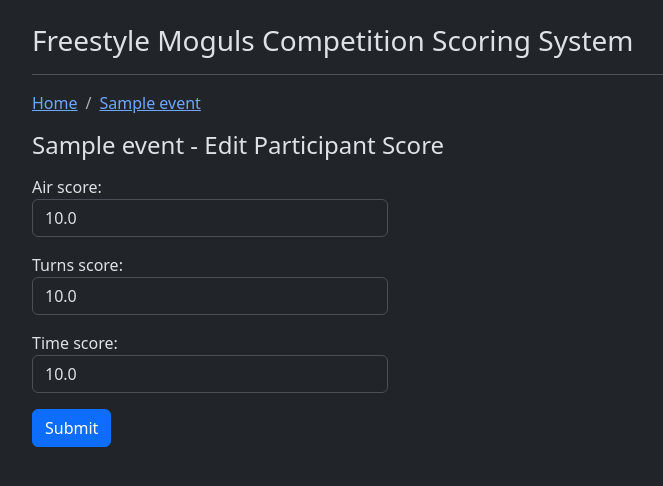
After one commit to ptronico/moguls, a Django app: page /events/1/edit/1/ in a window 1280 px wide. The commit adds this page. Shown: the top 486 px of the page, without its empty margins (50-713 px from the left). Run offline with Django 5.2, Linux system fonts and the light colour scheme; tables that the repository leaves empty hold one stand-in row (values such as "Sample post").

Commit message:
fix: improving precision on ranking by using decimal instead of float

```diff
--- a/src/apps/scores/admin.py
+++ b/src/apps/scores/admin.py
@@ -5,4 +5,4 @@ from .models import Score
 
 @admin.register(Score)
 class ScoreAdmin(admin.ModelAdmin):
-    pass
+    list_display = ["id", "participant", "total_score", "air_score", "turns_score", "time_score"]
--- /dev/null
+++ b/src/apps/scores/forms/edit_score.py
@@ -0,0 +1,38 @@
+from django import forms
+
+from apps.scores.models import Score
+
+
+class EditScoreForm(forms.ModelForm):
+    class Meta:
+        model = Score
+        fields = ["air_score", "turns_score", "time_score"]
+        widgets = {
+            "air_score": forms.TextInput(
+                attrs={
+                    "class": "form-control",
+                    "max": "20",
+                    "min": "0",
+                    "step": "0.1",
+                    "type": "number",
+                }
+            ),
+            "turns_score": forms.TextInput(
+                attrs={
+                    "class": "form-control",
+                    "max": "60",
+                    "min": "0",
+                    "step": "0.1",
+                    "type": "number",
+                }
+            ),
+            "time_score": forms.TextInput(
+                attrs={
+                    "class": "form-control",
+                    "max": "20",
+                    "min": "0",
+                    "step": "0.1",
+                    "type": "number",
+                }
+            ),
+        }
--- a/src/apps/scores/models.py
+++ b/src/apps/scores/models.py
@@ -8,7 +8,7 @@ class ScoreManager(models.Manager):
         annotations = {
             "total_score_sql": models.ExpressionWrapper(
                 models.F("air_score") + models.F("turns_score") + models.F("time_score"),
-                output_field=models.FloatField(),
+                output_field=models.DecimalField(max_digits=4, decimal_places=1),
             ),
         }
         return super().get_queryset().annotate(**annotations)
@@ -17,9 +17,9 @@ class ScoreManager(models.Manager):
 class Score(BaseModel):
     event = models.ForeignKey("events.Event", on_delete=models.CASCADE)
     participant = models.ForeignKey("participants.Participant", on_delete=models.CASCADE)
-    air_score = models.FloatField(null=True, default=None, blank=True)
-    turns_score = models.FloatField(null=True, default=None, blank=True)
-    time_score = models.FloatField(null=True, default=None, blank=True)
+    air_score = models.DecimalField(max_digits=4, decimal_places=1, null=True, default=None, blank=True)
+    turns_score = models.DecimalField(max_digits=4, decimal_places=1, null=True, default=None, blank=True)
+    time_score = models.DecimalField(max_digits=4, decimal_places=1, null=True, default=None, blank=True)
     objects = ScoreManager()
 
     def __str__(self):
--- a/src/apps/scores/services/__init__.py
+++ b/src/apps/scores/services/__init__.py
@@ -1,2 +1,3 @@
 from .add_participant_score import AddParticipantScoreService  # noqa: F401
 from .default_event_ranking_service import DefaultEventRankingService  # noqa: F401
+from .edit_participant_score import EditParticipantScoreService  # noqa: F401
--- a/src/apps/scores/services/add_participant_score.py
+++ b/src/apps/scores/services/add_participant_score.py
@@ -15,7 +15,7 @@ class AddParticipantScoreService:
         if air_score < 0 or air_score > 20:
             raise ValueError("`air_score` must have a value between 0 and 20.")
 
-        if turns_score < 0 or turns_score > 20:
+        if turns_score < 0 or turns_score > 60:
             raise ValueError("`turns_score` must have a value between 0 and 60.")
 
         if time_score < 0 or time_score > 20:
--- /dev/null
+++ b/src/apps/scores/templates/edit_score.html
@@ -0,0 +1,21 @@
+{% extends "base.html" %}
+
+{% load humanize %}
+
+{% block content %}
+  <h4>{{ event.name }} - Edit Participant Score</h4>
+
+  <form method="post">
+    {% csrf_token %}
+    <div class="row mt-3">
+      <div class="col-4">
+        {{ edit_score_form.as_p }}
+      </div>
+    </div>
+    <div class="row">
+      <div class="col-4">
+        <button class="btn btn-primary">Submit</button>
+      </div>
+    </div>
+  </form>
+{% endblock %}
--- a/src/apps/scores/urls.py
+++ b/src/apps/scores/urls.py
@@ -1,8 +1,9 @@
 from django.urls import path
 
-from .views import AddScoreView, event_ranking_view
+from .views import AddScoreView, EditScoreView, event_ranking_view
 
 urlpatterns = [
-    path("events/<int:event_id>/add-score/", AddScoreView.as_view(), name="add_score"),
+    path("events/<int:event_id>/add/", AddScoreView.as_view(), name="add_score"),
+    path("events/<int:event_id>/edit/<int:score_id>/", EditScoreView.as_view(), name="edit_score"),
     path("events/<int:event_id>/ranking/", event_ranking_view, name="ranking"),
 ]
--- a/src/apps/scores/views/__init__.py
+++ b/src/apps/scores/views/__init__.py
@@ -1,2 +1,3 @@
+from .add_score_view import AddScoreView  # noqa: F401
+from .edit_score_view import EditScoreView  # noqa: F401
 from .event_ranking_view import event_ranking_view  # noqa: F401
-from .add_score_view import AddScoreView  # noqa: F401
--- /dev/null
+++ b/src/apps/scores/views/edit_score_view.py
@@ -0,0 +1,50 @@
+import logging
+
+from django.shortcuts import redirect, render
+from django.urls import reverse
+from django.views import View
+
+from apps.events.models import Event
+from apps.scores.models import Score
+from apps.scores.forms.edit_score import EditScoreForm
+from apps.scores.services.edit_participant_score import EditParticipantScoreService
+
+logger = logging.getLogger(__name__)
+
+
+class EditScoreView(View):
+    template_name = "edit_score.html"
+
+    def get(self, request, event_id: int, score_id: int):
+        """
+        Presents the score form for creating a new score.
+        """
+        score = Score.objects.get(id=score_id)
+        context = {
+            "event": Event.objects.get(id=event_id),
+            "edit_score_form": EditScoreForm(instance=score),
+        }
+        return render(request, self.template_name, context=context)
+
+    def post(self, request, event_id: int, score_id: int):
+        """
+        Creates a new score entry for a given participant and event.
+        User sent data is validated before any write operation.
+        """
+        event = Event.objects.get(id=event_id)
+        edit_score_form = EditScoreForm(request.POST)
+        if edit_score_form.is_valid():
+            print(edit_score_form.cleaned_data)
+            edit_participant_score_service = EditParticipantScoreService()
+            edit_participant_score_service.execute(
+                score_id=score_id,
+                air_score=edit_score_form.cleaned_data["air_score"],
+                turns_score=edit_score_form.cleaned_data["turns_score"],
+                time_score=edit_score_form.cleaned_data["time_score"],
+            )
+            return redirect(reverse("ranking", args=[event_id]))
+        context = {
+            "event": event,
+            "edit_score_form": edit_score_form,
+        }
+        return render(request, self.template_name, context=context)
```
Also changed, not shown: src/apps/scores/forms/add_score.py (+6 -3 lines), src/apps/scores/services/edit_participant_score.py (added, +28 -0 lines), src/apps/scores/templates/ranking.html (+6 -6 lines), src/apps/scores/migrations/0004_alter_score_air_score_alter_score_time_score_and_more.py (added).
